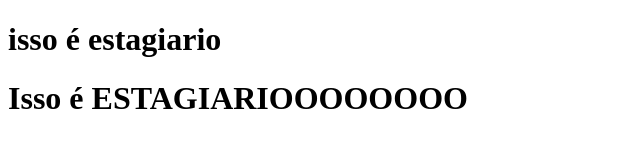
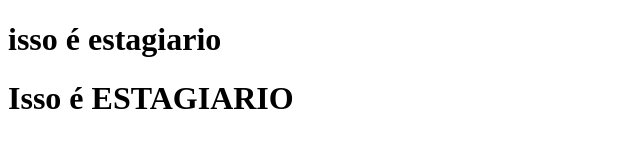
Before and after one commit to jmoudatsos/javascript-git, a plain HTML site: page index.html in a window 1280 px wide. Shown: the whole page, without its empty margins (0-640 px from the left). Drawn offline with Linux system fonts and the light colour scheme.

Commit message:
finalnovamente

```diff
--- a/index.html
+++ b/index.html
@@ -8,7 +8,7 @@
   <body>
     <h1>isso é estagiario</h1>
 
-    <h1>Isso é ESTAGIARIOOOOOOOO</h1>
+    <h1>Isso é ESTAGIARIO</h1>
 
     <script src="script.js"></script>
   </body>
--- a/script.js
+++ b/script.js
@@ -1 +1,2 @@
 console.log("oi");
+console.log("tchaus");
```
